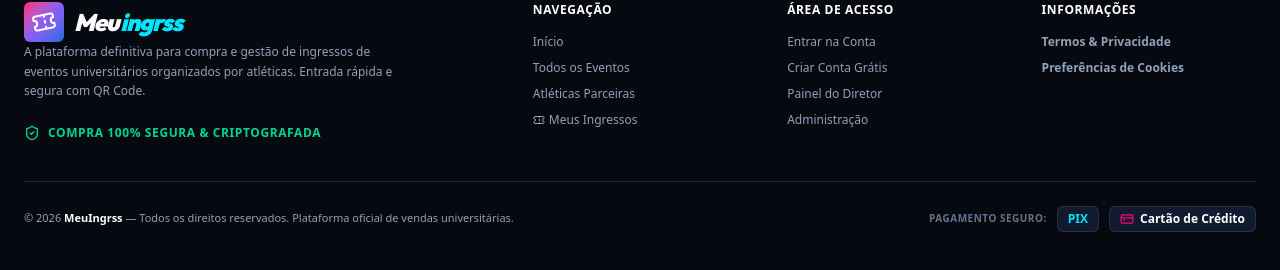
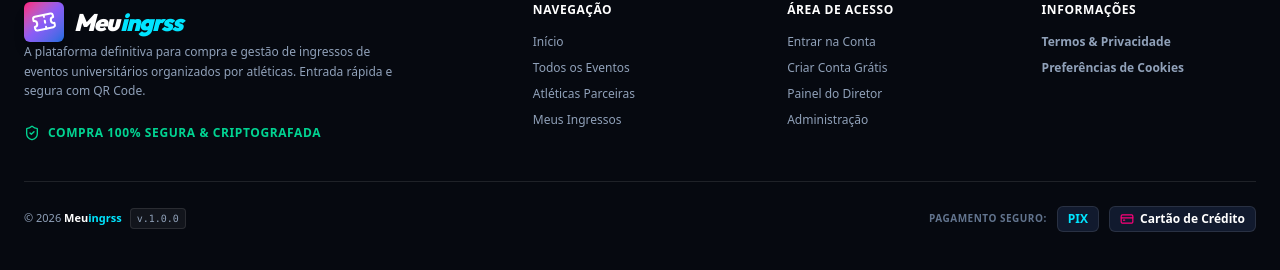
Before and after one commit to iagorlrnc/meuingrss, a Next.js app: page /cliente in a window 1280 px wide. Shown: the part 971-1241 px from the top of the page. Built offline with nearby package versions, Linux system fonts and the light colour scheme; no server answers; the database is empty.

Commit message:
fix: added versin footer

```diff
--- a/package.json
+++ b/package.json
@@ -1,6 +1,6 @@
 {
   "name": "meuingrss",
-  "version": "0.1.0",
+  "version": "1.0.0",
   "private": true,
   "scripts": {
     "dev": "next dev",
--- a/src/componentes/layout/MenuLateralAdmin.tsx
+++ b/src/componentes/layout/MenuLateralAdmin.tsx
@@ -20,6 +20,7 @@ import {
 } from 'lucide-react';
 import { useState } from 'react';
 import Logo from '@/componentes/ui/Logo';
+import { VERSAO_SISTEMA } from '@/lib/constantes';
 
 const itensMenu = [
   { href: '/', icone: LayoutDashboard, rotulo: 'Dashboard' },
@@ -126,6 +127,13 @@ export default function MenuLateralAdmin() {
                   </p>
                 </div>
               )}
+
+              <div className="pt-3 border-t border-borda-sutil flex items-center justify-center gap-2">
+                <strong className="text-xs text-white">Meu<span className="text-[#00e5ff]">ingrss</span></strong>
+                <span className="inline-flex items-center px-1.5 py-0.5 rounded text-[10px] font-mono font-medium text-slate-400 bg-white/5 border border-white/10">
+                  {VERSAO_SISTEMA}
+                </span>
+              </div>
             </div>
           </aside>
         </div>
@@ -196,7 +204,7 @@ export default function MenuLateralAdmin() {
           </button>
 
           {!recolhido && perfil && (
-            <div className="mt-3 px-3 py-2">
+            <div className="mt-2 px-3 py-2 bg-fundo-card/50 rounded-xl border border-borda-sutil">
               <p className="text-xs font-medium text-amber-400 truncate">
                 Administrador
               </p>
@@ -205,6 +213,21 @@ export default function MenuLateralAdmin() {
               </p>
             </div>
           )}
+
+          <div className="pt-3 mt-1 border-t border-borda-sutil flex items-center justify-center">
+            {!recolhido ? (
+              <div className="flex items-center gap-2">
+                <strong className="text-xs text-white">Meu<span className="text-[#00e5ff]">ingrss</span></strong>
+                <span className="inline-flex items-center px-1.5 py-0.5 rounded text-[10px] font-mono font-medium text-slate-400 bg-white/5 border border-white/10">
+                  {VERSAO_SISTEMA}
+                </span>
+              </div>
+            ) : (
+              <span className="inline-flex items-center px-1.5 py-0.5 rounded text-[9px] font-mono font-medium text-slate-400 bg-white/5 border border-white/10" title={`MeuIngrss ${VERSAO_SISTEMA}`}>
+                {VERSAO_SISTEMA}
+              </span>
+            )}
+          </div>
         </div>
       </aside>
     </>
--- a/src/componentes/layout/MenuLateralDiretor.tsx
+++ b/src/componentes/layout/MenuLateralDiretor.tsx
@@ -18,6 +18,7 @@ import {
 } from 'lucide-react';
 import { useState } from 'react';
 import Logo from '@/componentes/ui/Logo';
+import { VERSAO_SISTEMA } from '@/lib/constantes';
 
 const itensMenu = [
   { href: '/', icone: LayoutDashboard, rotulo: 'Dashboard' },
@@ -120,6 +121,13 @@ export default function MenuLateralDiretor() {
                   <p className="text-[10px] text-texto-terciario truncate">{perfil.email}</p>
                 </div>
               )}
+
+              <div className="pt-3 border-t border-borda-sutil flex items-center justify-center gap-2">
+                <strong className="text-xs text-white">Meu<span className="text-[#00e5ff]">ingrss</span></strong>
+                <span className="inline-flex items-center px-1.5 py-0.5 rounded text-[10px] font-mono font-medium text-slate-400 bg-white/5 border border-white/10">
+                  {VERSAO_SISTEMA}
+                </span>
+              </div>
             </div>
           </aside>
         </div>
@@ -190,13 +198,28 @@ export default function MenuLateralDiretor() {
           </button>
 
           {!recolhido && perfil && (
-            <div className="mt-3 px-3 py-2">
+            <div className="mt-2 px-3 py-2 bg-fundo-card/50 rounded-xl border border-borda-sutil">
               <p className="text-xs font-medium text-texto-secundario truncate">
                 {perfil.nome}
               </p>
               <p className="text-[10px] text-texto-terciario truncate">{perfil.email}</p>
             </div>
           )}
+
+          <div className="pt-3 mt-1 border-t border-borda-sutil flex items-center justify-center">
+            {!recolhido ? (
+              <div className="flex items-center gap-2">
+                <strong className="text-xs text-white">Meu<span className="text-[#00e5ff]">ingrss</span></strong>
+                <span className="inline-flex items-center px-1.5 py-0.5 rounded text-[10px] font-mono font-medium text-slate-400 bg-white/5 border border-white/10">
+                  {VERSAO_SISTEMA}
+                </span>
+              </div>
+            ) : (
+              <span className="inline-flex items-center px-1.5 py-0.5 rounded text-[9px] font-mono font-medium text-slate-400 bg-white/5 border border-white/10" title={`MeuIngrss ${VERSAO_SISTEMA}`}>
+                {VERSAO_SISTEMA}
+              </span>
+            )}
+          </div>
         </div>
       </aside>
     </>
--- a/src/componentes/layout/Rodape.tsx
+++ b/src/componentes/layout/Rodape.tsx
@@ -5,6 +5,7 @@ import { usarCookies } from '@/contextos/ContextoCookies';
 import { Ticket, CreditCard, ShieldCheck } from 'lucide-react';
 import Logo from '@/componentes/ui/Logo';
 import { construirUrl } from '@/lib/dominios';
+import { VERSAO_SISTEMA } from '@/lib/constantes';
 
 export default function Rodape() {
   const { abrirBanner } = usarCookies();
@@ -59,7 +60,6 @@ export default function Rodape() {
               </li>
               <li>
                 <Link href="/meus-ingressos" className="hover:text-[#ffbe00] transition-colors flex items-center gap-1">
-                  <Ticket size={12} />
                   Meus Ingressos
                 </Link>
               </li>
@@ -120,9 +120,14 @@ export default function Rodape() {
 
         {/* Payment Methods & Bottom Bar */}
         <div className="border-t border-white/10 mt-10 pt-6 flex flex-col sm:flex-row items-center justify-between gap-4 text-center sm:text-left">
-          <p className="text-[11px] text-slate-400">
-            © {new Date().getFullYear()} <strong className="text-white">MeuIngrss</strong> — Todos os direitos reservados. Plataforma oficial de vendas universitárias.
-          </p>
+          <div className="flex flex-wrap items-center justify-center sm:justify-start gap-2 text-[11px] text-slate-400">
+            <span>
+              © {new Date().getFullYear()} <strong className="text-white">Meu<span className="text-[#00e5ff]">ingrss</span></strong>
+            </span>
+            <span className="inline-flex items-center px-1.5 py-0.5 rounded text-[10px] font-mono font-medium text-slate-400 bg-white/5 border border-white/10">
+              {VERSAO_SISTEMA}
+            </span>
+          </div>
 
           <div className="flex flex-wrap items-center justify-center gap-2.5 text-slate-400">
             <span className="text-[10px] font-bold uppercase tracking-wider text-slate-500">Pagamento Seguro:</span>
--- /dev/null
+++ b/src/lib/constantes.ts
@@ -0,0 +1 @@
+export const VERSAO_SISTEMA = 'v.1.0.0';
```
